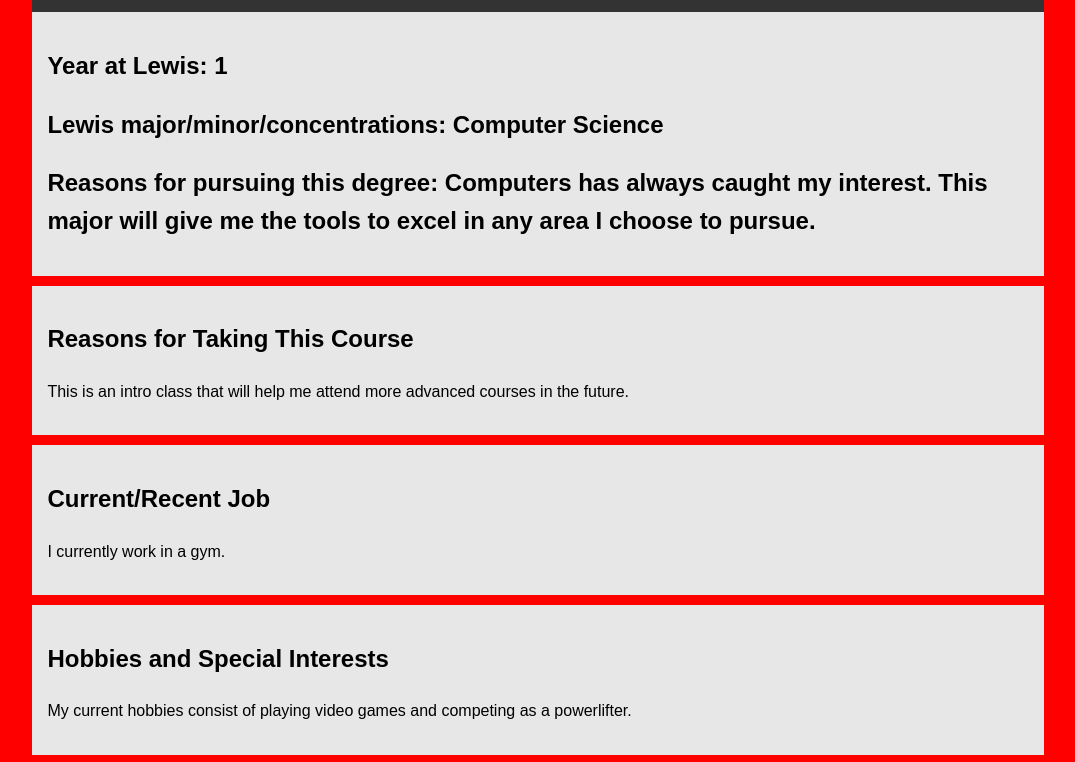
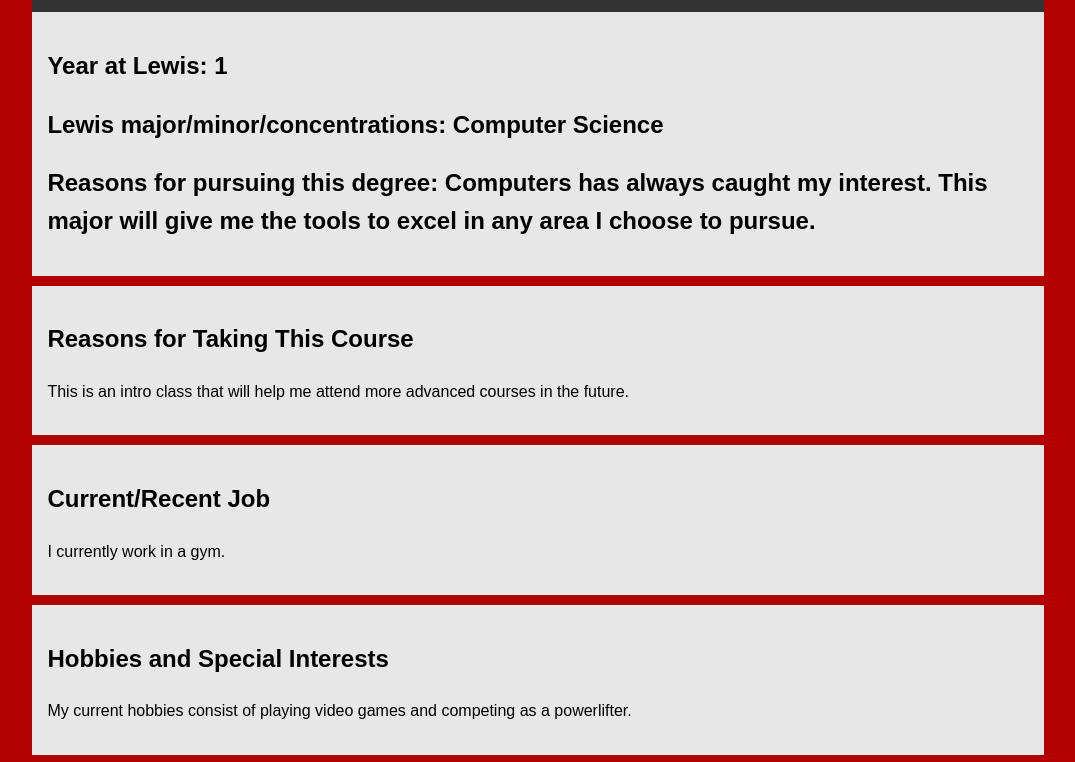
Before and after one commit to Luis-Perz/introductions, a plain HTML site: page index.html in a window 1280 px wide. Shown: the part 138-900 px from the top of the page, without its empty margins (102-1177 px from the left). Drawn offline with Linux system fonts and the light colour scheme.

Commit message:
Update index.html

```diff
--- a/index.html
+++ b/index.html
@@ -5,7 +5,7 @@
     <style>
         body {
             font-family: Arial, sans-serif;
-            background-color: red;
+            background-color: #b30000;
             line-height: 1.6;
         }
         .container {
```
